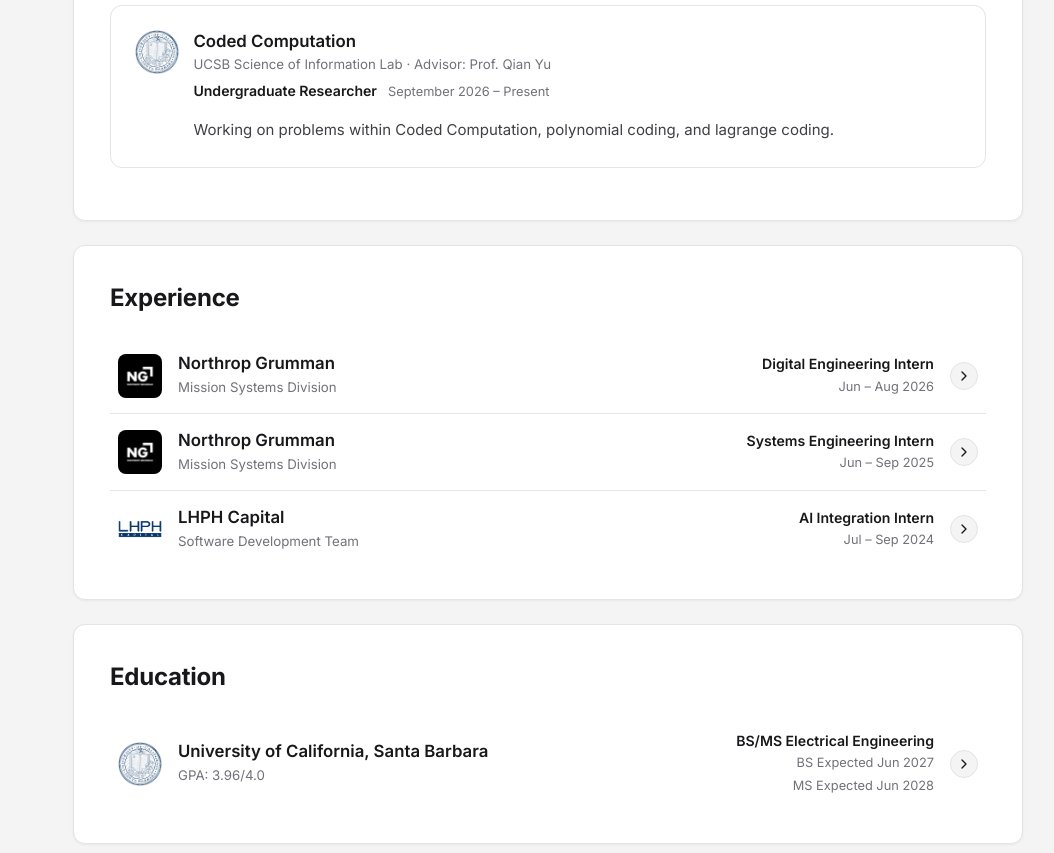
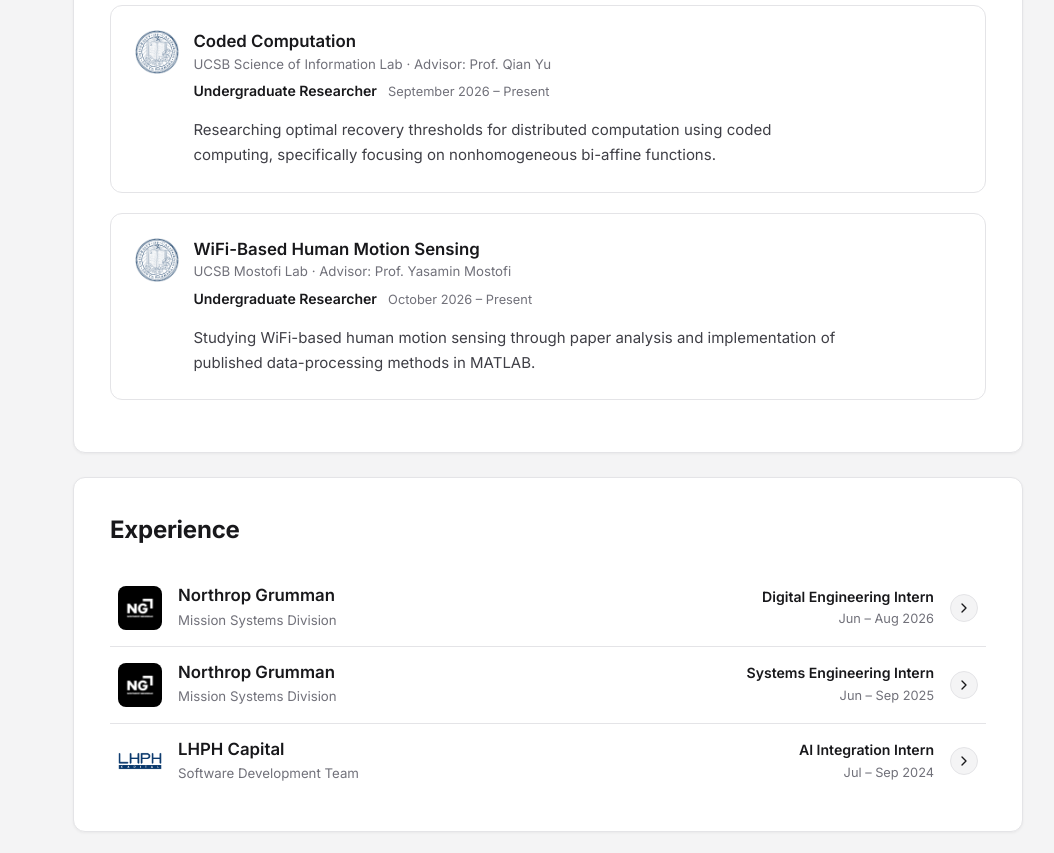
Before and after one commit to josefullrich/josefullrich.github.io, a plain HTML site: page index.html in a window 1280 px wide. Shown: the part 800-1653 px from the top of the page, without its empty margins (217-1271 px from the left). Drawn offline with Linux system fonts and the light colour scheme.

Commit message:
Update research descriptions and add Mostofi Lab role

```diff
--- a/index.html
+++ b/index.html
@@ -233,7 +233,28 @@
                 </div>
               </div>
               <div class="research-preview-copy">
-                <p>Working on problems within Coded Computation, polynomial coding, and lagrange coding.</p>
+                <p>Researching optimal recovery thresholds for distributed computation using coded computing, specifically focusing on nonhomogeneous bi-affine functions.</p>
+              </div>
+            </div>
+          </div>
+        </article>
+
+        <article class="entry research-card research-static">
+          <div class="research-preview">
+            <div class="research-preview-content">
+              <div class="research-card-heading">
+                <img src="assets/ucsb_seal_square.png" alt="" class="entry-logo" />
+                <div class="research-card-heading-text">
+                  <h3 class="entry-title">WiFi-Based Human Motion Sensing</h3>
+                  <p class="entry-subtitle">UCSB Mostofi Lab &middot; Advisor: Prof. Yasamin Mostofi</p>
+                  <div class="research-card-meta">
+                    <span class="entry-role">Undergraduate Researcher</span>
+                    <span class="entry-date">October 2026 &ndash; Present</span>
+                  </div>
+                </div>
+              </div>
+              <div class="research-preview-copy">
+                <p>Studying WiFi-based human motion sensing through paper analysis and implementation of published data-processing methods in MATLAB.</p>
               </div>
             </div>
           </div>
```
